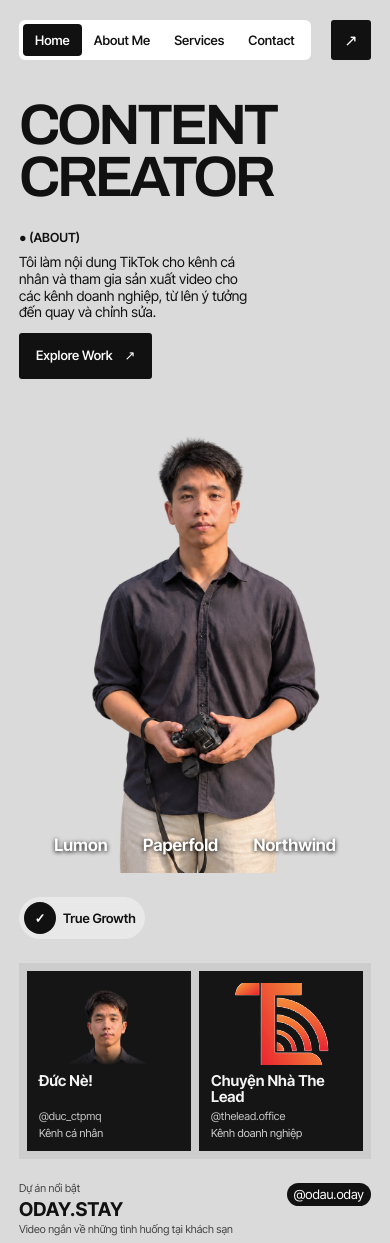
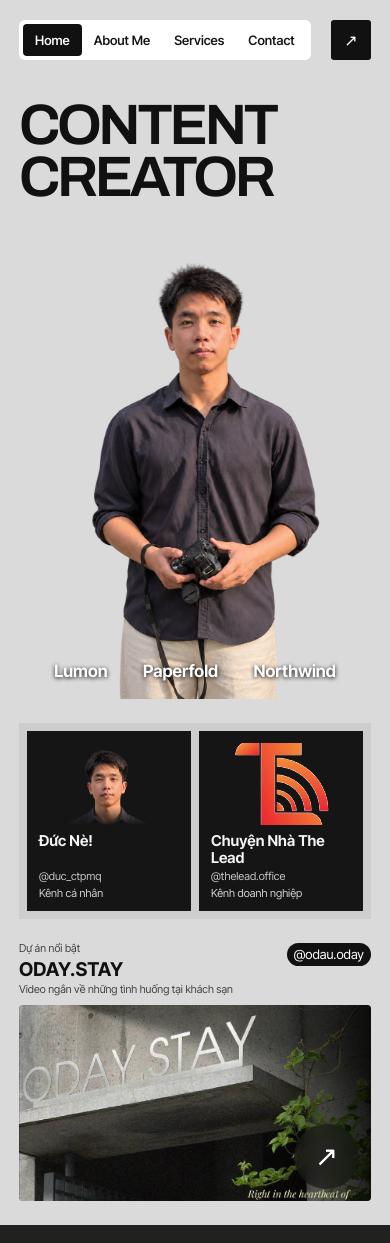
Before and after one commit to ManhTuanGiit/PortfolioDuc, a plain HTML site: page dist/index.html in a window 390 px wide. Shown: the top 1243 px of the page. Drawn offline with nearby package versions, Linux system fonts and the light colour scheme.

Commit message:
Compact the portfolio hero on phones

```diff
--- a/dist/index.html
+++ b/dist/index.html
@@ -157,14 +157,12 @@ body{font-family:'Inter Tight',system-ui,sans-serif;color:var(--ink);background:
  .orv-contact{grid-area:1/2;display:grid;place-items:center;justify-content:center;width:calc(40 * var(--u));min-width:0;min-height:calc(40 * var(--u));padding:0;font-size:calc(16 * var(--u))}
  .orv-contact span:first-child,.orv-date,.orv-available{display:none}
  .orv-title{grid-area:2/1/3/3;font-size:clamp(40px,calc(57 * var(--u)),74px);margin-top:calc(17 * var(--u))}
- .orv-about{grid-area:3/1/4/3;width:calc(235 * var(--u));font-size:calc(14 * var(--u))}
- .orv-about p{margin:calc(8 * var(--u)) 0 calc(12 * var(--u))}
- .orv-photo{grid-area:4/1/5/3;width:calc(100% + 2 * var(--edge));margin-inline:calc(-1 * var(--edge));height:calc(470 * var(--u));overflow:hidden}
+ .orv-about,.orv-growth{display:none}
+ .orv-photo{grid-area:3/1/4/3;width:calc(100% + 2 * var(--edge));margin-inline:calc(-1 * var(--edge));height:calc(470 * var(--u));overflow:hidden}
  .orv-photo img{object-position:center 15%}
- .orv-logos{grid-area:4/1/5/3;align-self:end;justify-self:center;width:80%;padding-bottom:calc(18 * var(--u))}
- .orv-growth{grid-area:5/1/6/3;justify-self:start}
- .orv-mini{grid-area:6/1/7/3;width:100%;height:calc(196 * var(--u))}
- .orv-feature{grid-area:7/1/8/3;width:100%}
+ .orv-logos{grid-area:3/1/4/3;align-self:end;justify-self:center;width:80%;padding-bottom:calc(18 * var(--u))}
+ .orv-mini{grid-area:4/1/5/3;width:100%;height:calc(196 * var(--u))}
+ .orv-feature{grid-area:5/1/6/3;width:100%}
  .orv-bar{height:calc(63 * var(--u))}
  .orv-about-me{grid-template-columns:minmax(0,1fr);gap:20px;padding-block:34px 64px}
  .orv-about-photo{width:min(100%,360px);justify-self:center}
```
